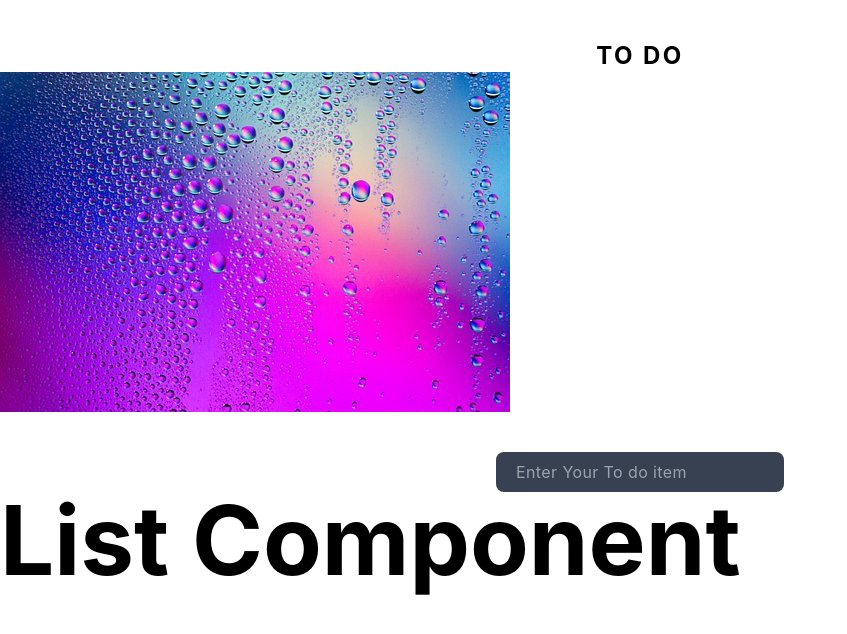
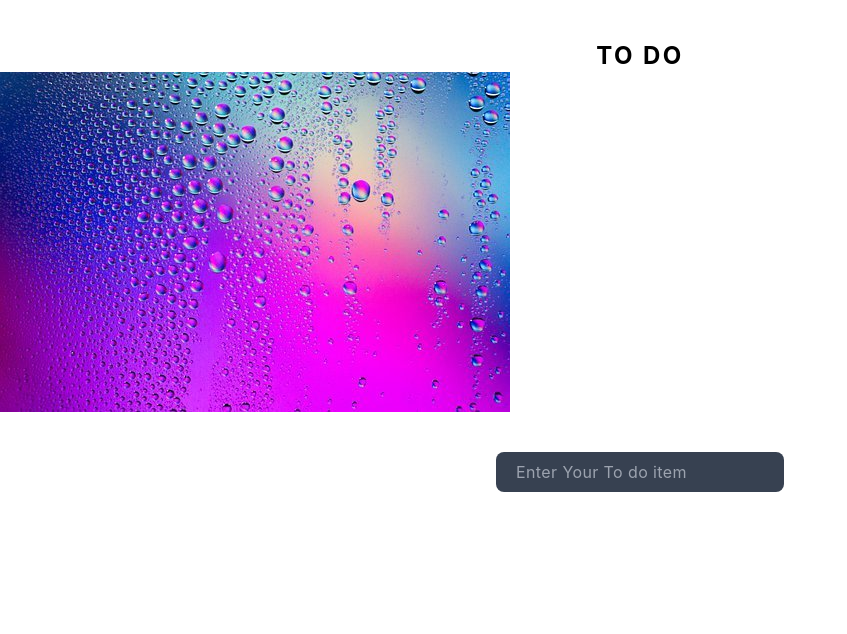
Before and after one commit to mugabee/ReactToDo, a React (Create React App) app: page / in a window 1280 px wide. Shown: the top 634 px of the page, without its empty margins (0-847 px from the left). Built offline with nearby package versions, Linux system fonts and the light colour scheme.

Commit message:
Randering the to do items to our main screen

```diff
--- a/src/App.js
+++ b/src/App.js
@@ -16,7 +16,7 @@ const App = () => {
 
         const newItems ={
             id: uuidv4(),
-            tittle: text,
+            title: text,
         }
         //Using the spread operator for the old items to  remain while adding the new ones
         setItems([newItems, ...items])
@@ -42,7 +42,7 @@ const App = () => {
 
                  />
                 </form>
-                <List />
+                <List items={items} />
             </main>
         </>
     )
--- a/src/components/List.js
+++ b/src/components/List.js
@@ -1,7 +1,13 @@
-const List = () => {
+const List = ({ items }) => {
     return (
         <>
-            <h2 className="font-bold text-8xl">List Component</h2>
+        <article>
+            <ul>
+                {items.map(({id, title }) => (
+                    <li key={id}>{title}</li>
+                ))}
+            </ul>
+        </article>
         </>
     )
 }
```
